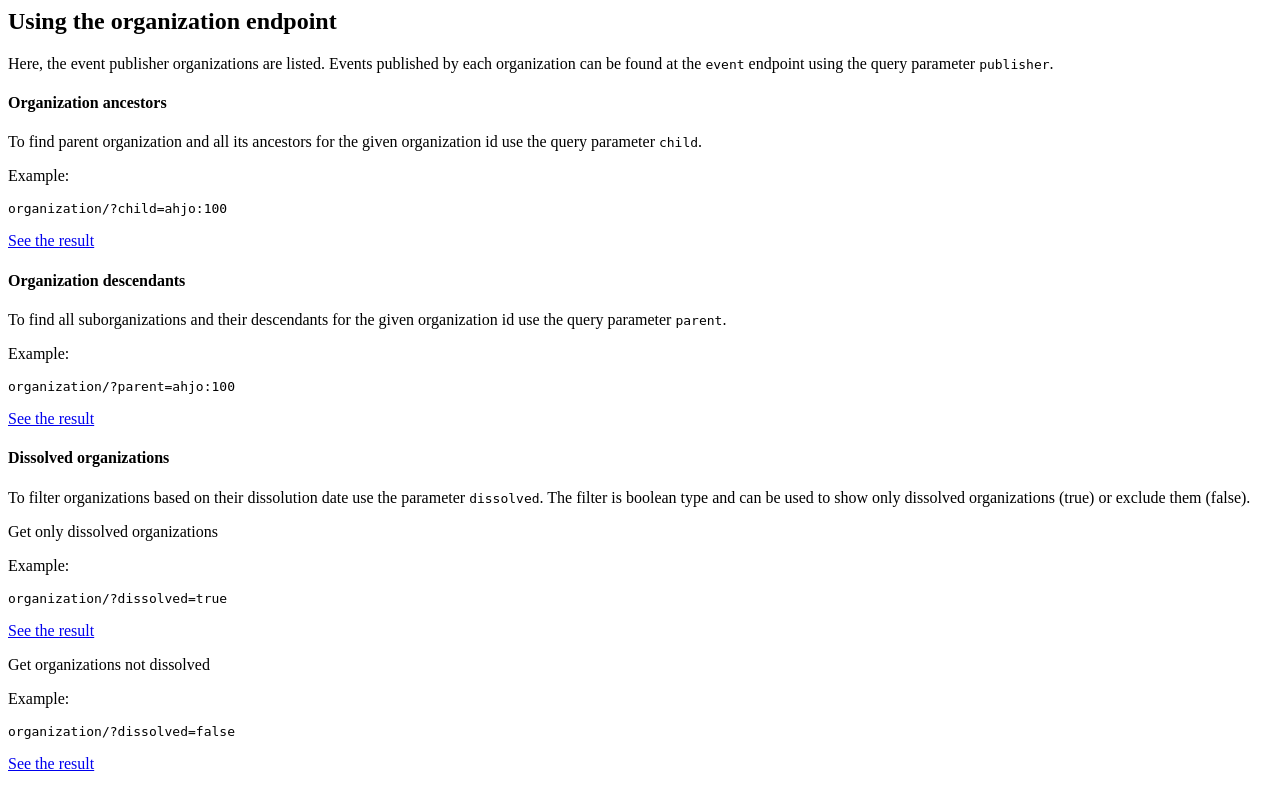
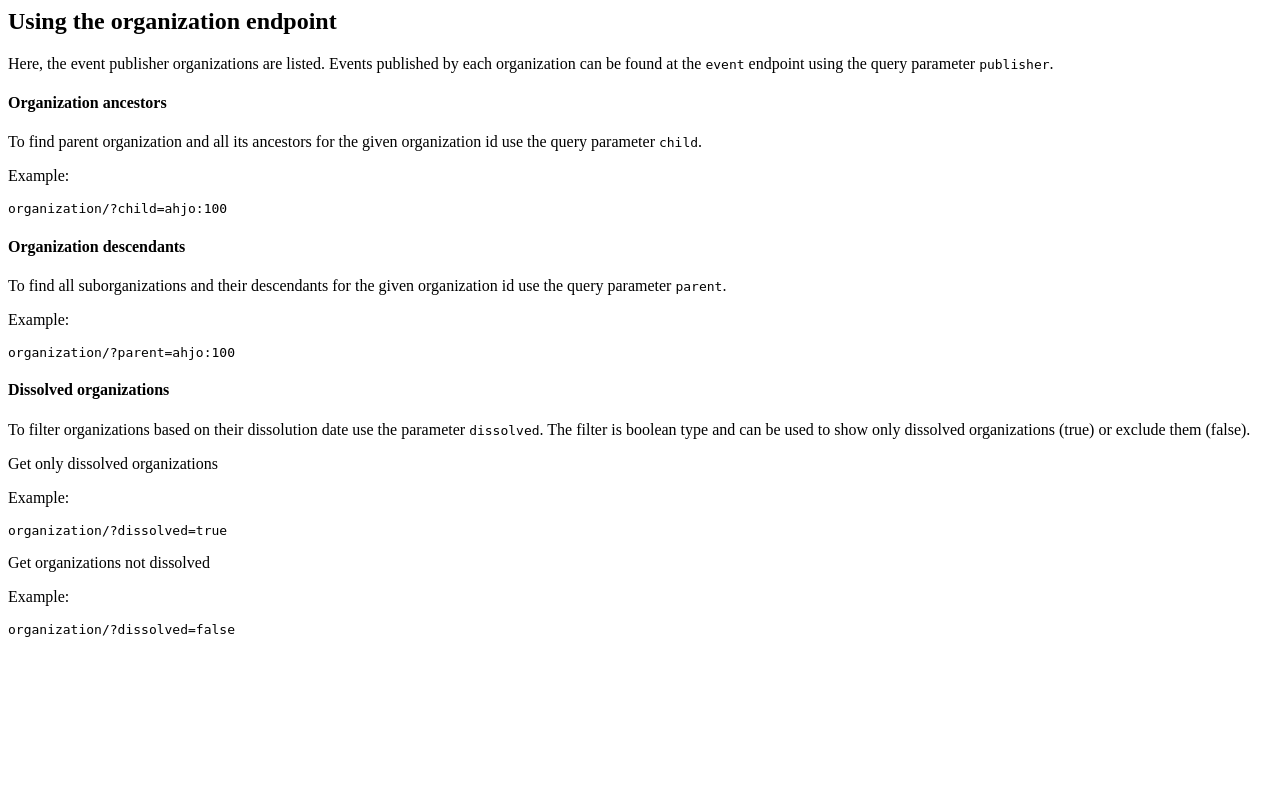
Before and after one commit to City-of-Helsinki/linkedevents, a Django app: template events/templates/swagger/organization_list_description.html in a window 1280 px wide. Run offline with Django 4.2, Linux system fonts and the light colour scheme; the template is opened without the code that fills it, so the values that code supplies are empty.

Commit message:
docs: remove links for trying out the filters in swagger docs

```diff
--- a/events/templates/swagger/organization_list_description.html
+++ b/events/templates/swagger/organization_list_description.html
@@ -5,13 +5,11 @@
 <p>To find parent organization and all its ancestors for the given organization id use the query parameter <code>child</code>.</p>
 <p>Example:</p>
 <pre><code>organization/?child=ahjo:100</code></pre>
-<p><a href="?child=ahjo:100" title="json">See the result</a></p>
 
 <h4 id="organization-parent">Organization descendants</h4>
 <p>To find all suborganizations and their descendants for the given organization id use the query parameter <code>parent</code>.</p>
 <p>Example:</p>
 <pre><code>organization/?parent=ahjo:100</code></pre>
-<p><a href="?parent=ahjo:100" title="json">See the result</a></p>
 
 <h4 id="organization-dissolved">Dissolved organizations</h4>
 <p>To filter organizations based on their dissolution date use the parameter <code>dissolved</code>.
@@ -20,9 +18,7 @@ The filter is boolean type and can be used to show only dissolved organizations
 <p>Get only dissolved organizations</p>
 <p>Example:</p>
 <pre><code>organization/?dissolved=true</code></pre>
-<p><a href="?dissolved=true" title="json">See the result</a></p>
 
 <p>Get organizations not dissolved</p>
 <p>Example:</p>
 <pre><code>organization/?dissolved=false</code></pre>
-<p><a href="?dissolved=false" title="json">See the result</a></p>
```
